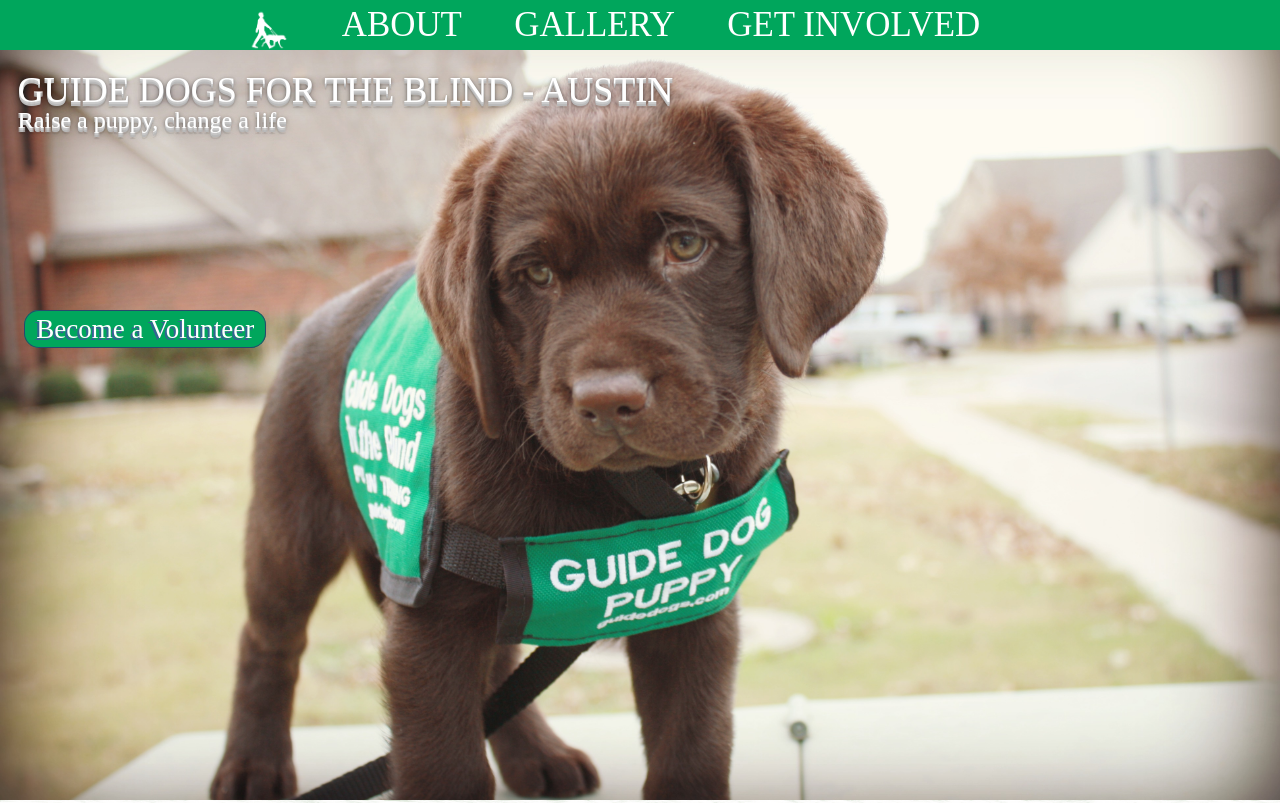
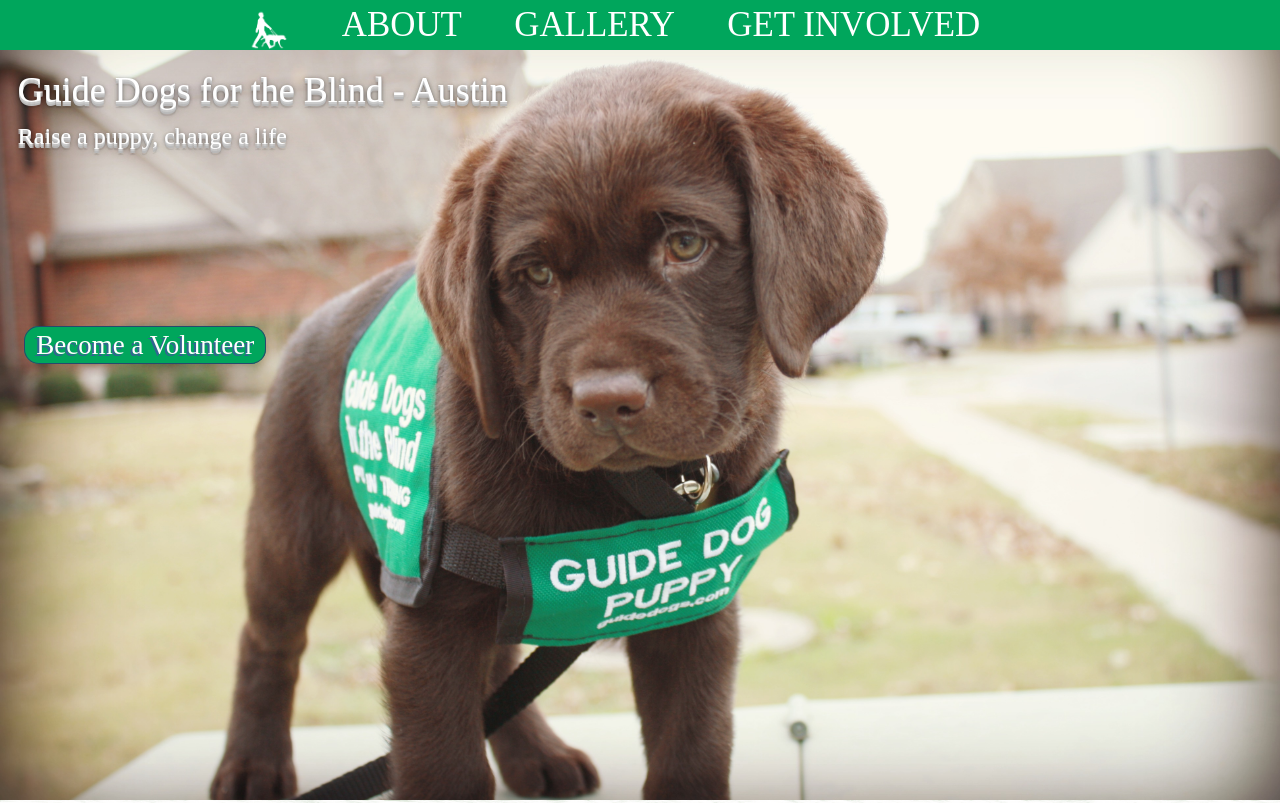
Before and after one commit to cshunger/AustinGuideDogs, a website: page app/index.html in a window 1280 px wide. Shown: the top 803 px of the page. Drawn offline with Linux system fonts and the light colour scheme; no server answers.

Commit message:
Update index.html

```diff
--- a/app/index.html
+++ b/app/index.html
@@ -26,7 +26,7 @@
 
         <section class="container main" id="index">
             <section class="mission">
-                <h1 class="title">GUIDE DOGS FOR THE BLIND - AUSTIN</h1>
+                <h1 class="title">Guide Dogs for the Blind - Austin</h1><BR>
                 <h1 class="statement">Raise a puppy, change a life</h1>
                 <p class="button_container"><a class="cta" href="#involved">Become a Volunteer</a></p>
             </section>
```
